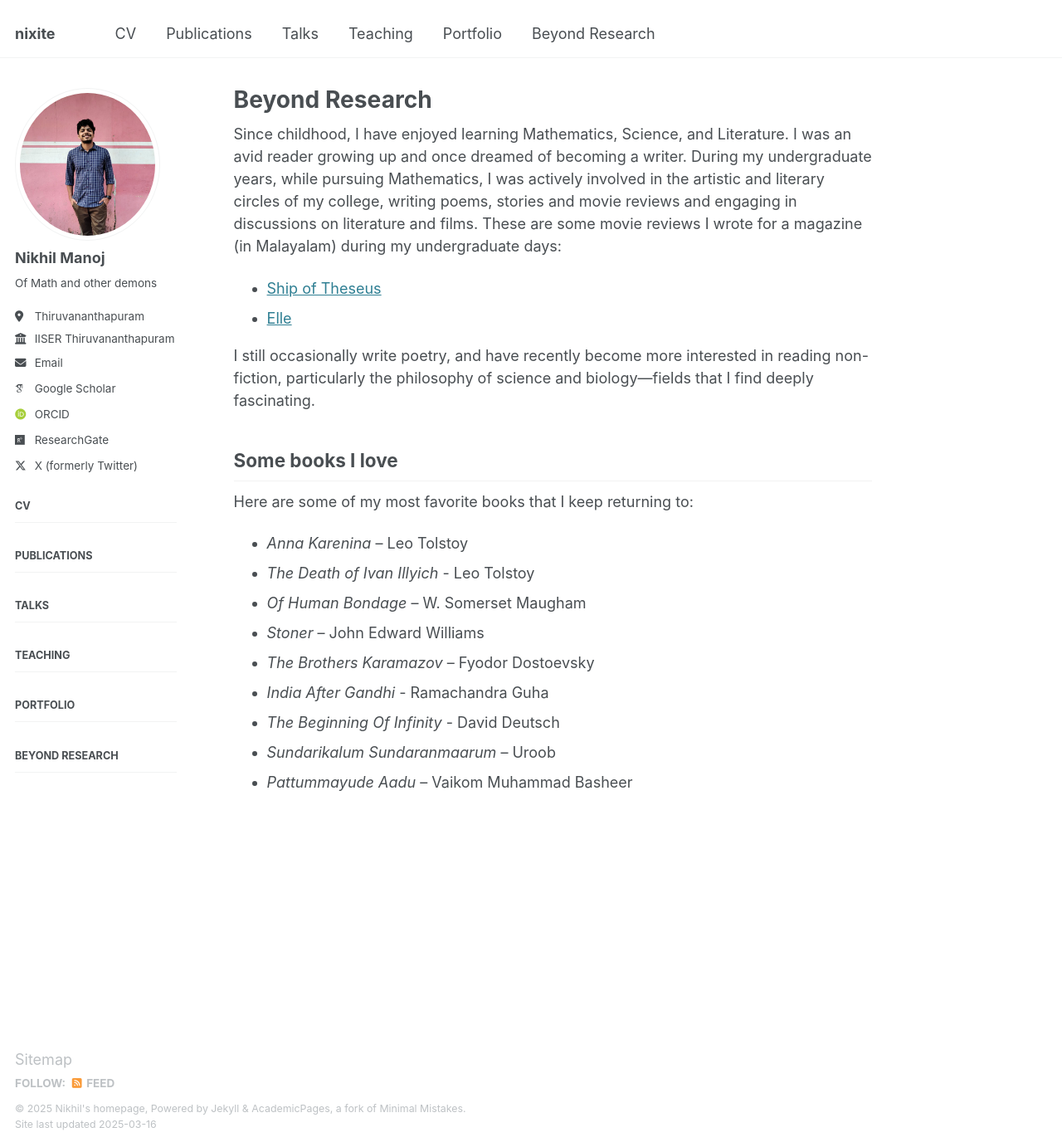
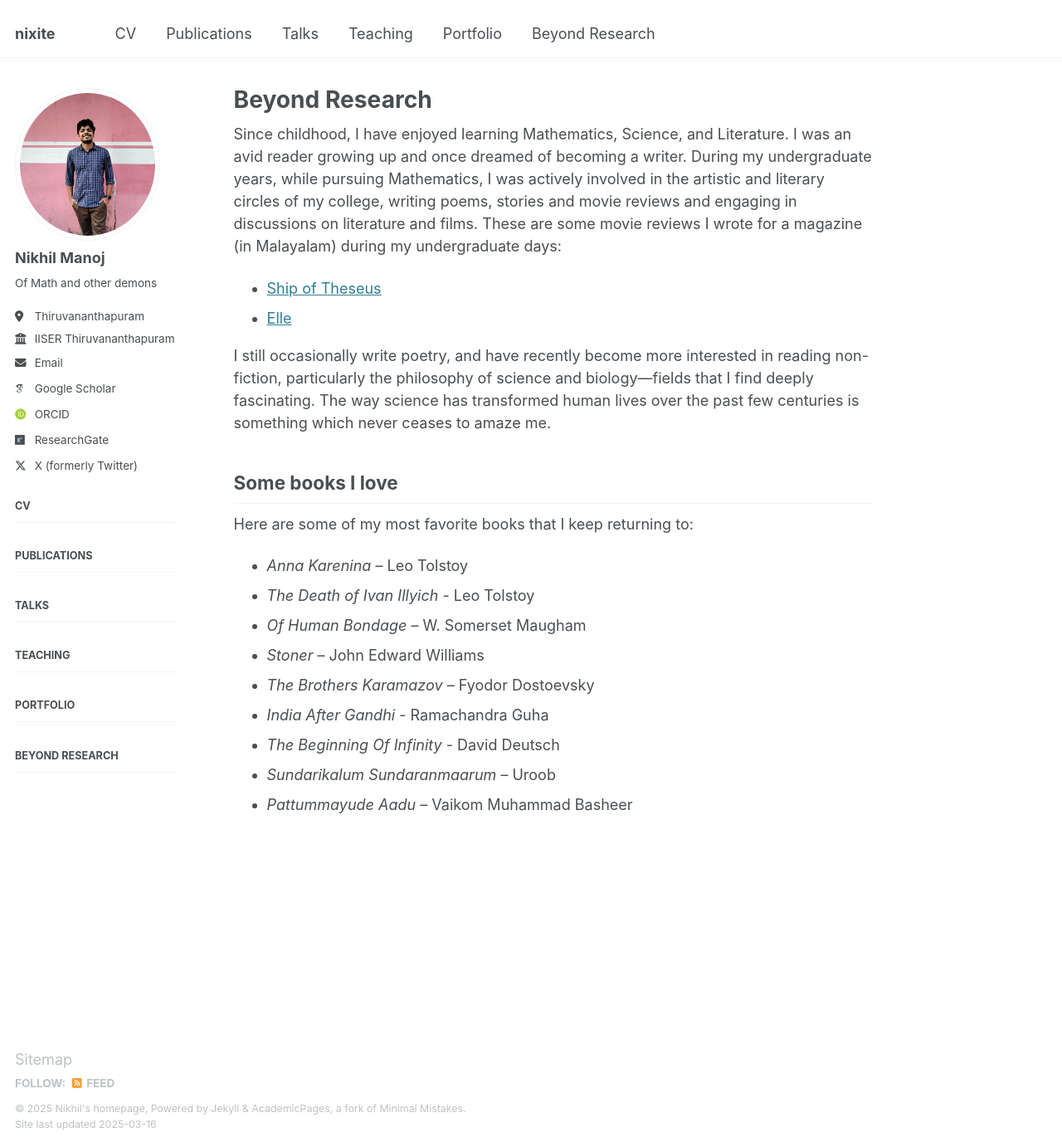
Before and after one commit to nikhil0597/nikhil0597.github.io, a Jekyll site: the page built from _pages/beyond-research.md, in a window 1280 px wide and 1382 px high. Shown: the whole window at 83% size. Built offline with Jekyll 4.4.1, drawn with Linux system fonts in a browser that asks for light colours; some web fonts are replaced.

Commit message:
Update beyond-research.md

```diff
--- a/_pages/beyond-research.md
+++ b/_pages/beyond-research.md
@@ -9,7 +9,7 @@ Since childhood, I have enjoyed learning Mathematics, Science, and Literature. I
 - [Ship of Theseus](https://magazine.assisijeevan.com/p/717)
 - [Elle](https://magazine.assisijeevan.com/p/448)
 
-I still occasionally write poetry, and have recently become more interested in reading non-fiction, particularly the philosophy of science and biology—fields that I find deeply fascinating.
+I still occasionally write poetry, and have recently become more interested in reading non-fiction, particularly the philosophy of science and biology—fields that I find deeply fascinating. The way science has transformed human lives over the past few centuries is something which never ceases to amaze me.
 
 ## Some books I love
 Here are some of my most favorite books that I keep returning to:
```
